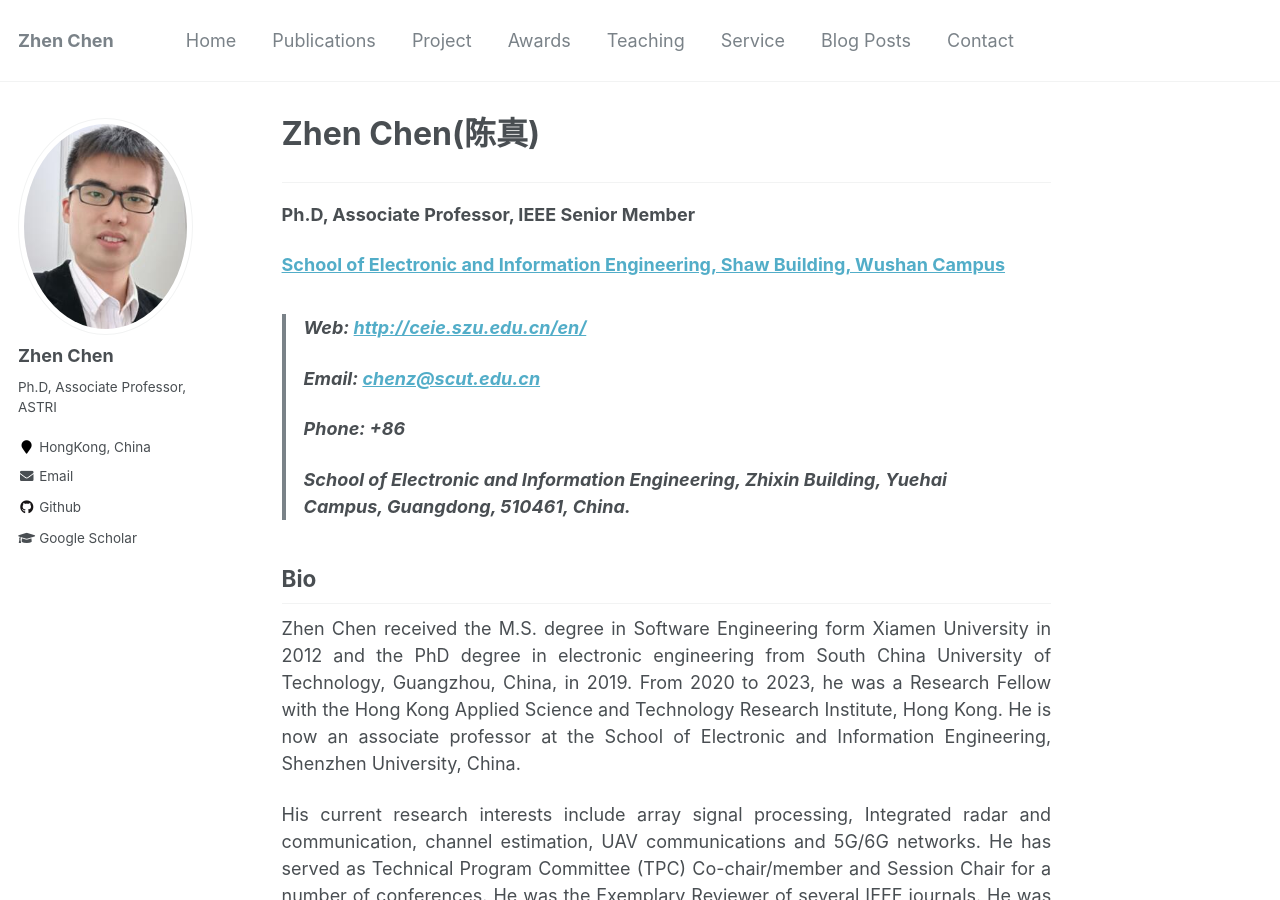
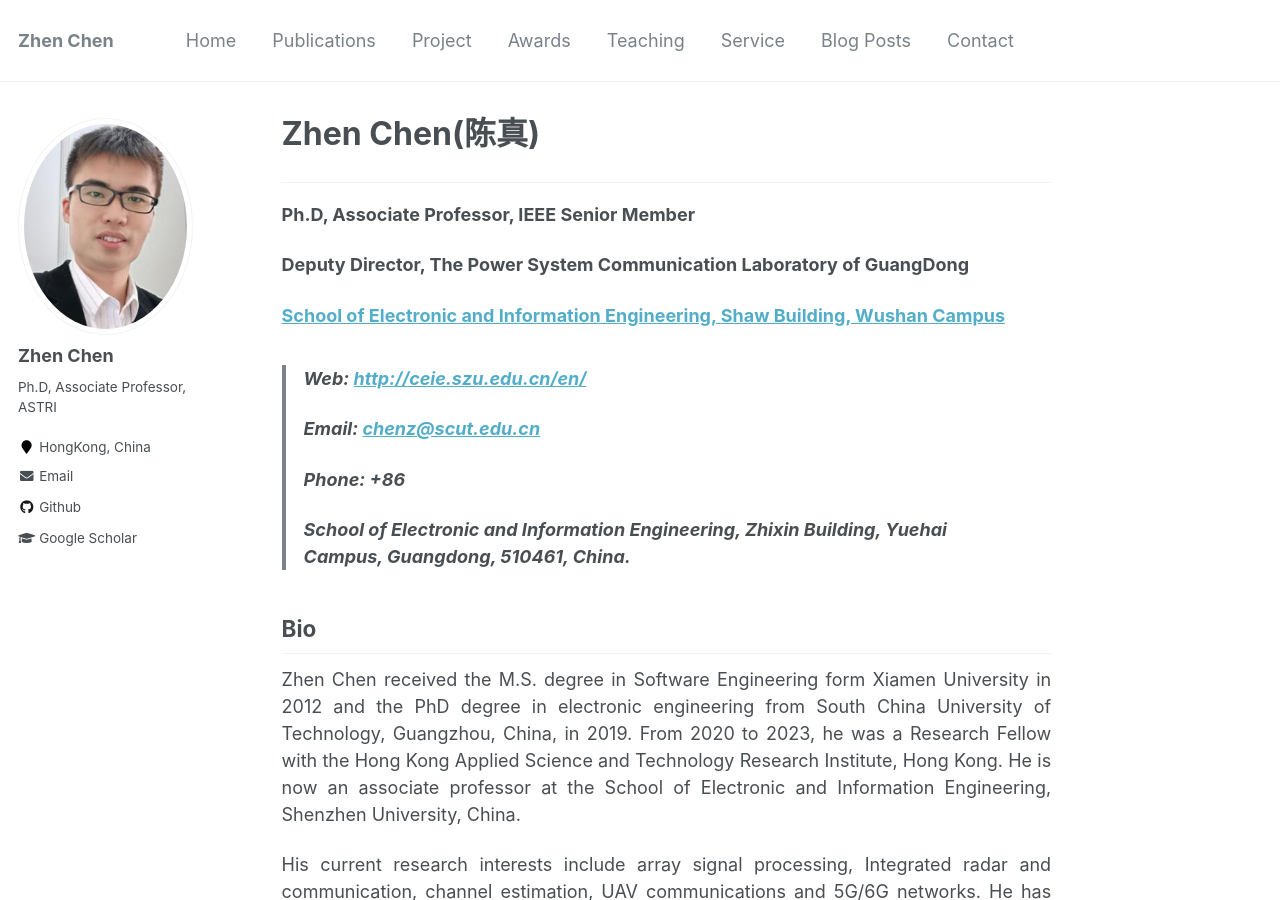
Before and after one commit to baile035/chenz_CV, a Jekyll site: the page built from _pages/about.md, in a window 1280 px wide and 900 px high. Built offline with Jekyll 4.4.1, drawn with Linux system fonts in a browser that asks for light colours.

Commit message:
about.md

```diff
--- a/_pages/about.md
+++ b/_pages/about.md
@@ -11,6 +11,7 @@ redirect_from:
 ***
 <html>
 <p><b style="line-height:50%"> Ph.D, Associate Professor, IEEE Senior Member </b> </p>
+<p><b style="line-height:50%"> Deputy Director, The Power System Communication Laboratory of GuangDong </b> </p>
 <p><b style="line-height:50%"><a href="https://www.szu.edu.cn/">School of Electronic and Information Engineering, Shaw Building, Wushan Campus</a></b></p>
 
 <!--
```
